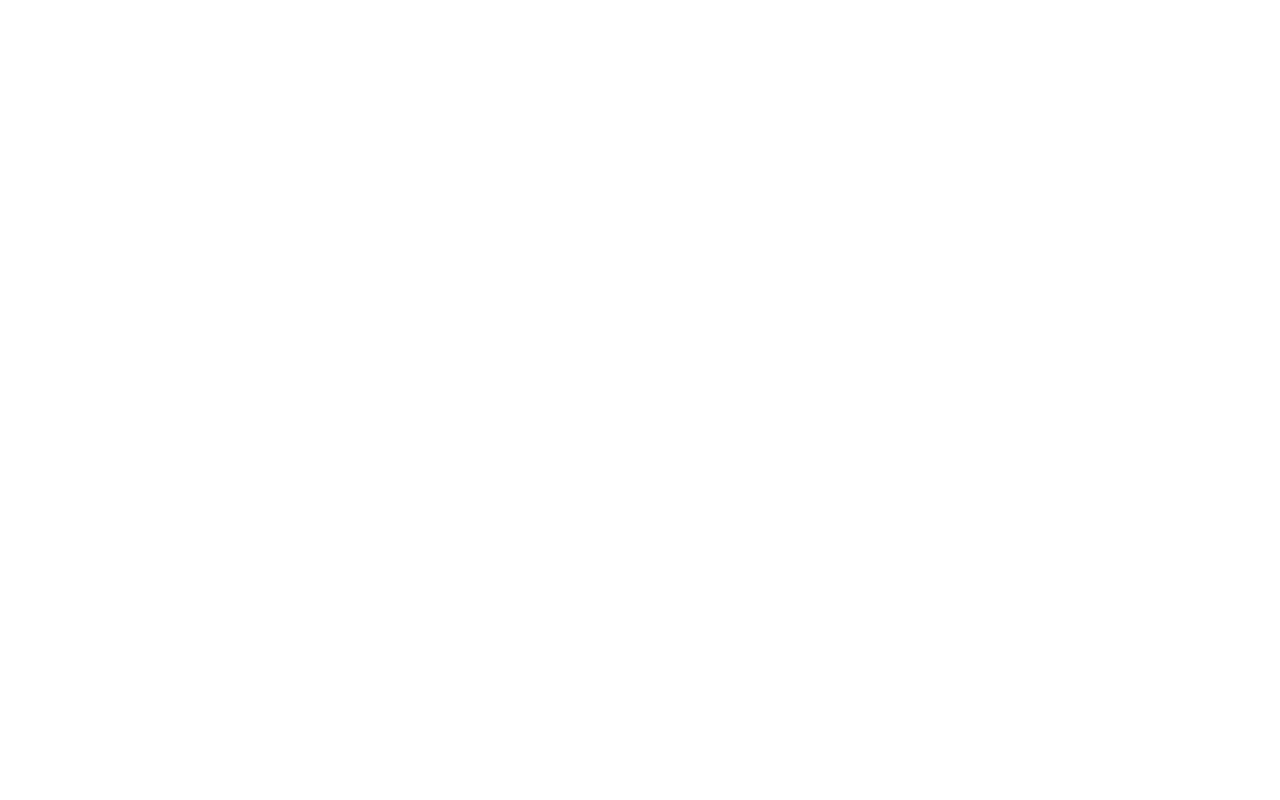
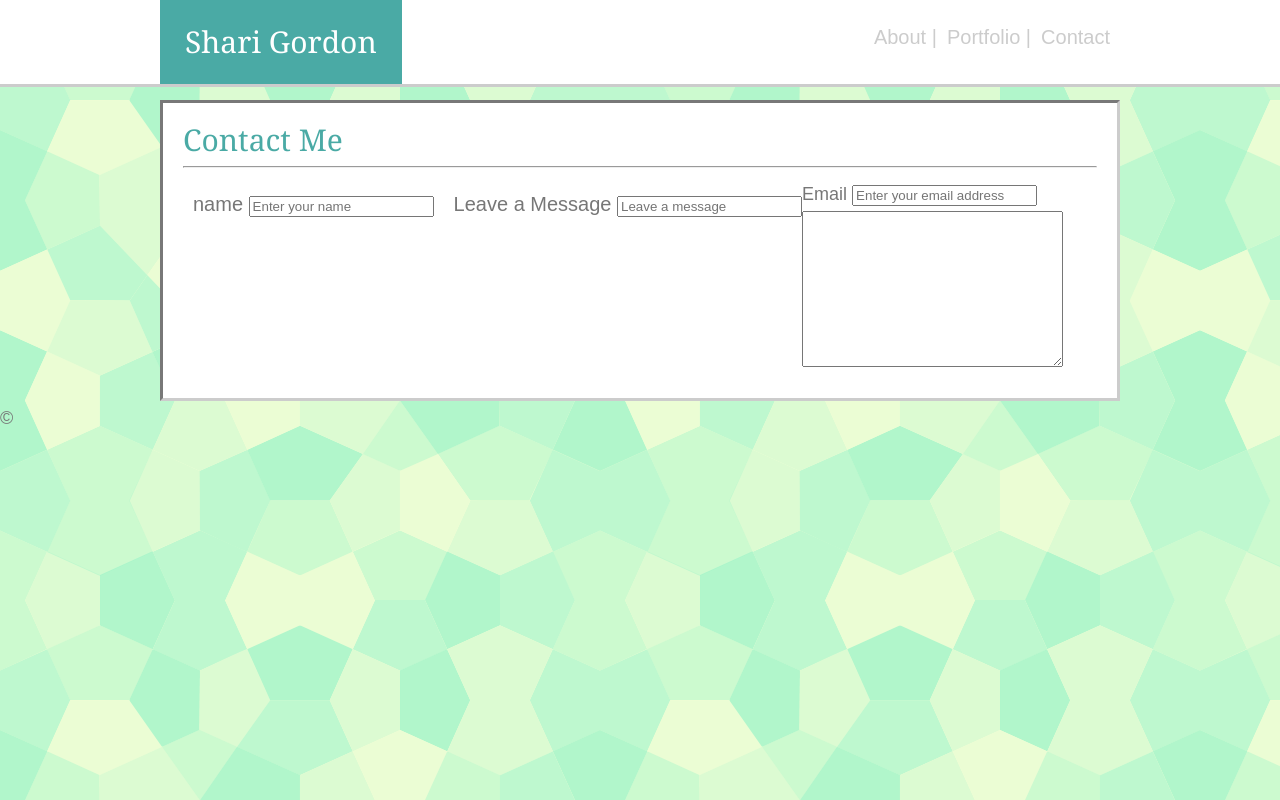
Before and after one commit to Shasha0425/Basic--Portfolio, a plain HTML site: page contact.html in a window 1280 px wide. Drawn offline with Linux system fonts and the light colour scheme.

Commit message:
CSS Updates

```diff
--- /dev/null
+++ b/assets/css/reset.css
@@ -0,0 +1,48 @@
+/* http://meyerweb.com/eric/tools/css/reset/
+   v2.0 | 20110126
+   License: none (public domain)
+*/
+
+html, body, div, span, applet, object, iframe,
+h1, h2, h3, h4, h5, h6, p, blockquote, pre,
+a, abbr, acronym, address, big, cite, code,
+del, dfn, em, img, ins, kbd, q, s, samp,
+small, strike, strong, sub, sup, tt, var,
+b, u, i, center,
+dl, dt, dd, ol, ul, li,
+fieldset, form, label, legend,
+table, caption, tbody, tfoot, thead, tr, th, td,
+article, aside, canvas, details, embed,
+figure, figcaption, footer, header, hgroup,
+menu, nav, output, ruby, section, summary,
+time, mark, audio, video {
+	margin: 0;
+	padding: 0;
+	border: 0;
+	font-size: 100%;
+	font: inherit;
+	vertical-align: baseline;
+}
+/* HTML5 display-role reset for older browsers */
+article, aside, details, figcaption, figure,
+footer, header, hgroup, menu, nav, section {
+	display: block;
+}
+body {
+	line-height: 1;
+}
+ol, ul {
+	list-style: none;
+}
+blockquote, q {
+	quotes: none;
+}
+blockquote:before, blockquote:after,
+q:before, q:after {
+	content: '';
+	content: none;
+}
+table {
+	border-collapse: collapse;
+	border-spacing: 0;
+}
--- a/assets/css/style.css
+++ b/assets/css/style.css
@@ -1,9 +1,23 @@
-
+* {
+    box-sizing: border-box;
+}
 body {
     width: 100%;
     margin: auto;
     background-image: url("../images/congruent_pentagon.png");
+    font-size: 18px;
+    line-height: 34px;
+    font-family: Arial, Helvetica, sans-serif;
+    color: #777;
     }
+
+.container{
+    width: 100%;
+    max-width: 960px;
+    margin: 0 auto;
+    clear: both;
+
+}
 .header {
     background: white;
     width: 100%;
@@ -66,6 +80,10 @@ h1{
     font-size: 30px;
 }
 
+.profile-pic {
+    float: left;
+    padding: 25px;
+}
 .lines {
     font-family: Arial, Helvetica, sans-serif;
     border-bottom: 3px;
@@ -76,3 +94,8 @@ h1{
     border-right: none;
 
    }
+
+.wrapper {
+    width: 700px;
+    padding: 10px;
+}
--- a/contact.html
+++ b/contact.html
@@ -0,0 +1,64 @@
+<!doctype html>
+<html lang="en">
+<head>
+    <meta charset="UTF-8">
+    <title>Contact Me</title>
+    <link rel="stylesheet" type="text/css" href="assets/css/reset.css">
+    <link rel="stylesheet" type="text/css" href="assets/css/style.css">
+    <body>
+
+            <div class="header">
+
+                <div class="container">
+
+                    <div class="headername">
+                        Shari Gordon
+                    </div>
+
+                    <div class="nav">
+                        <ul>
+                            <li><a href="index.html">About  |</a></li>
+                            <li><a href="portfolio.html">Portfolio  |</a></li>
+                            <li><a href="contact.html">Contact</a></li>
+                        </ul>
+                    </div>
+                </div>
+            </div>
+
+            <div class="container">
+
+                <div class="mainsection">
+                    <h1>Contact Me</h1>
+                    <hr>
+                        <form id="contact-form">
+                            <ul>
+                                <li>
+                                    <label for="name">name</label>
+                                    <input type="text" name="" id="" placeholder="Enter your name">
+                                </li>
+                                    <label for="Email">Email</label>
+                                    <input type="text" name="" id="" placeholder="Enter your email address">
+                                <li>
+                                </li>
+
+                                <li>
+                                            <label for="Message">Leave a Message</label>
+                                    <input type="text" name="" id= ""placeholder="Leave a message">
+                                </li>
+                            </ul>
+
+
+
+
+                            <textarea name="" id="" cols="30" rows="10" placeholder="Type your message here">
+                            </textarea>
+                        </form>
+                </div>
+            </div>
+
+
+            <footer>
+                &copy;
+            </footer>
+        </body>
+    </html>
```
Also changed, not shown: index.html (+10 -7 lines), portfolio.html (+71 -0 lines).
